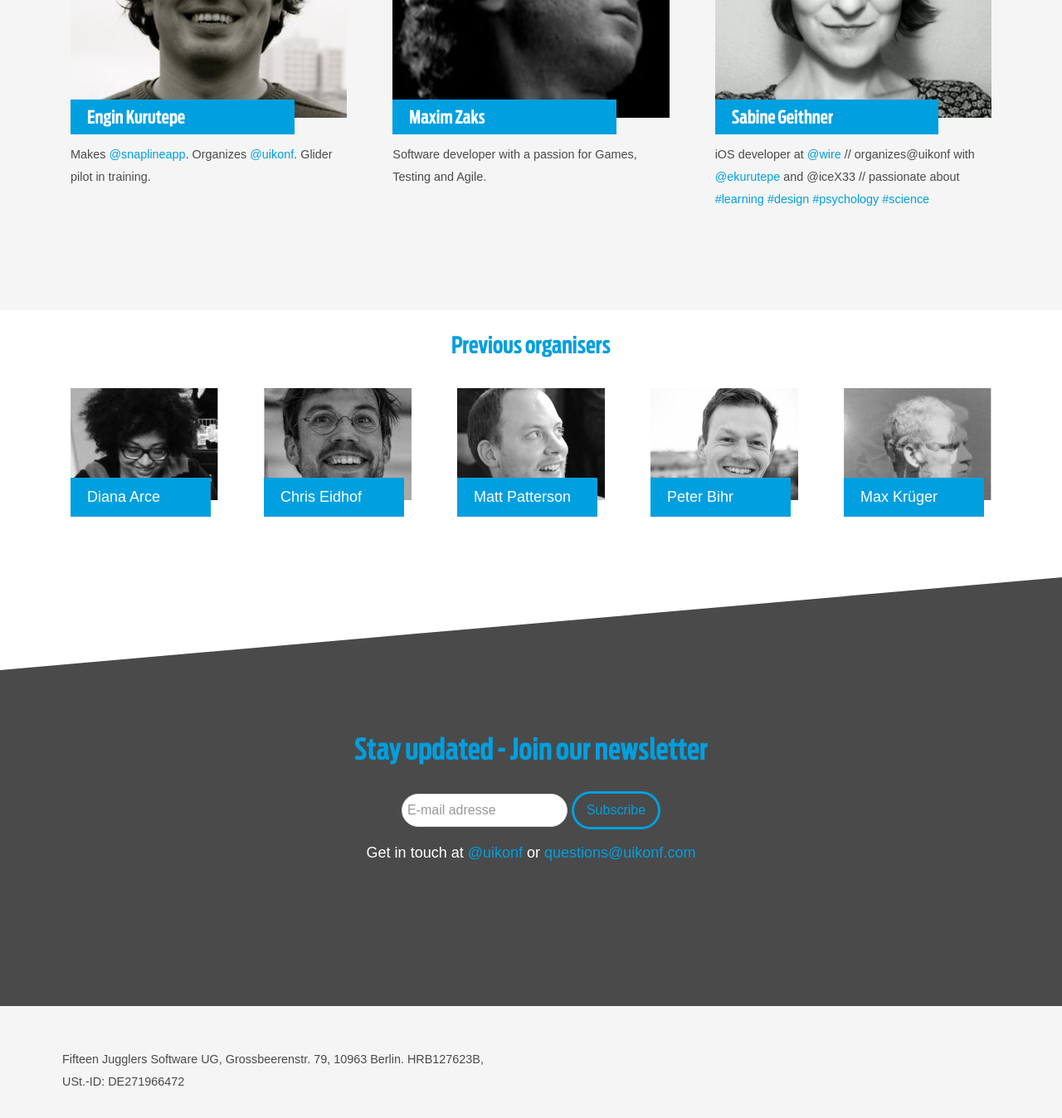
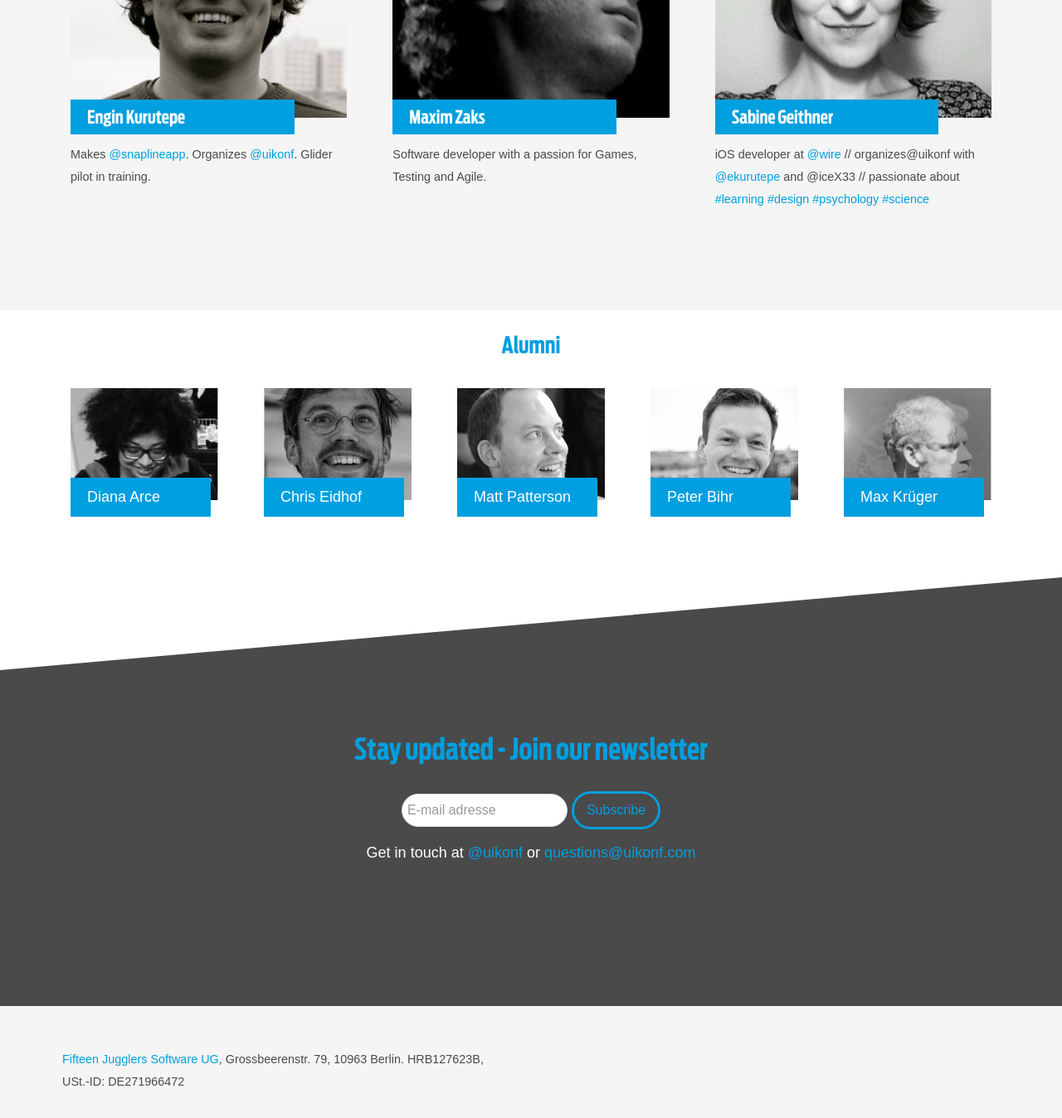
Before and after one commit to sempresaurita/uikonf-website, a Jekyll site: the page built from about.md, in a window 1280 px wide and 1400 px high, scrolled down 756 px. Shown: the top 1348 px of the window at 83% size. Built offline with Jekyll 4.4.1, drawn with Linux system fonts in a browser that asks for light colours; nearby versions of some CDN libraries; some of the changed text lies outside the part shown.

Commit message:
update description

```diff
--- a/_includes/footer.html
+++ b/_includes/footer.html
@@ -37,7 +37,7 @@
     <div class="uk-container uk-container-center">
       <div class="uk-grid">
         <div class="uk-width-1-1 uk-margin-large-top">
-          <p><small>Fifteen Jugglers Software UG, Grossbeerenstr. 79, 10963 Berlin. HRB127623B, <br>
+          <p><small><a href="http://www.fifteenjugglers.com">Fifteen Jugglers Software UG</a>, Grossbeerenstr. 79, 10963 Berlin. HRB127623B, <br>
               USt.-ID: DE271966472</small></p>
         </div>
       </div>
--- a/about.md
+++ b/about.md
@@ -19,7 +19,7 @@ permalink: /about/
 		<div class="uk-container uk-container-center">
 			<div class="uk-grid">
 				<div class="uk-width-1-1 uk-text-center">
-        	<h1 class="brand-color">Current organisers</h1>
+        	<h1 class="brand-color">Current Team</h1>
       	</div>
 
 	    	<div class="uk-width-medium-1-2 uk-width-small-1-2 uk-width-large-1-3">
@@ -72,7 +72,7 @@ permalink: /about/
 			<div class="uk-container uk-container-center">
 				<div class="uk-grid">
 					<div class="uk-width-1-1 uk-text-center">
-        		<h3 class="brand-color title-section">Previous organisers</h3>
+        		<h3 class="brand-color title-section">Alumni</h3>
       		</div>
 
 					<div class="uk-width-large-1-5 uk-width-small-1-2 uk-width-medium-1-3">
--- a/index.html
+++ b/index.html
@@ -6,7 +6,7 @@ layout: default
       <div class="teaser-register">
        <img src="{{ site.baseurl }}/static/images/Logo_bigger.png" alt="logo UIKonf">
         <a class="btn uk-button-large" href="#">Register now</a>
-        <p>17 - 18 April 2016 /  <a href="#"><i class="uk-icon-map-o"></i> Heimathafen, Berlin</a></p>
+        <p>22 - 25 May 2016 /  <a href="#Location"><i class="uk-icon-map-o"></i> Heimathafen, Berlin</a></p>
      </div>
    </div>
 </div>
@@ -237,6 +238,7 @@ layout: default
   <div class="uk-container uk-container-center">
     <div class="uk-grid uk-grid-small">
       <div class="uk-width-medium-4-10">
+        <a name="Location"></a>
         <h1 class="uk-margin-large-top">Location</h1>
         <p>Heimahafen Neukölln,<br>Karl-Marx-Str. 141,<br>12043 Berlin</p>
       </div>
```
Also changed, not shown: other parts of index.html (+2 -1 lines).
